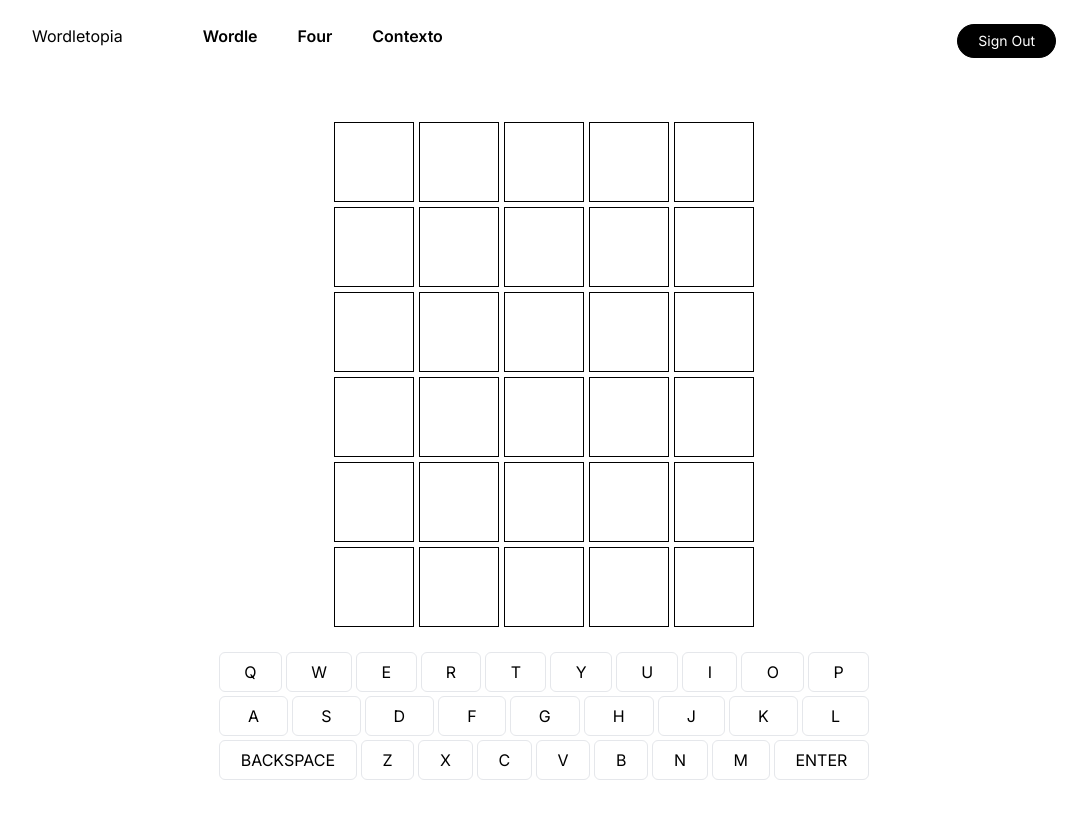
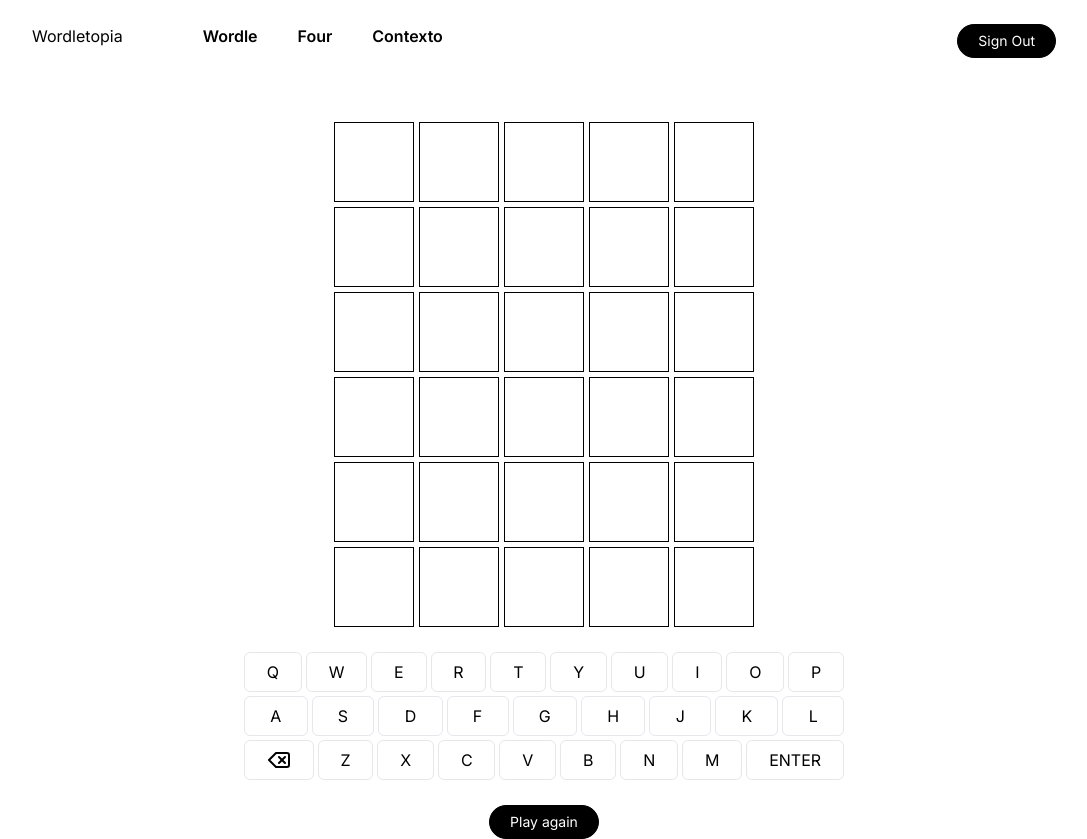
Before and after one commit to jezozobrado/nextWordle, a Next.js app: page /wordle in a window 1280 px wide. Shown: the whole page, without its empty margins (96-1183 px from the left). Before the commit the page ends 800 px from the top, so only its background shows below. Built offline with nearby package versions, Linux system fonts and the light colour scheme; no server answers.

Commit message:
Implement play again.

```diff
--- a/app/wordle/page.tsx
+++ b/app/wordle/page.tsx
@@ -24,7 +24,6 @@ const Wordle = () => {
   const setCurrentGuess = useWordleStore((s) => s.setCurrentGuess);
   const popCurrentGuess = useWordleStore((s) => s.popCurrentGuess);
   const resetCurrentGuess = useWordleStore((s) => s.resetCurrentGuess);
-  // const [currentGuess, setCurrentGuess] = useState("");
 
   const [colors, setColors] = useState<string[][]>(
     Array(6).fill(Array(5).fill(""))
@@ -32,6 +31,8 @@ const Wordle = () => {
   const [isGameOver, setIsGameOver] = useState(false);
   const [guessCount, setGuessCount] = useState(0);
   const [keys, setKeys] = useState<{ [letter: string]: string }>({});
+
+  const [replay, setReplay] = useState(0);
 
   const currentColorRef = useRef<string[]>(Array(5).fill("lightgray"));
   const currentGuessRef = useRef("");
@@ -152,7 +153,7 @@ const Wordle = () => {
     const randomWord = wordBank[Math.floor(Math.random() * words.length)];
     setSolution(randomWord);
     solutionRef.current = randomWord;
-  }, [words]);
+  }, [words, replay]);
 
   useEffect(() => console.log(solution), [solution]);
 
@@ -168,6 +169,24 @@ const Wordle = () => {
       .then((res) => setWords(res.data.data))
       .catch((err) => console.error(err));
   }, []);
+
+  const handleRestart = () => {
+    resetCurrentGuess();
+    setColors(Array(6).fill(Array(5).fill("")));
+    setGuesses(Array(6).fill(null));
+    setIsGameOver(false);
+    setGuessCount(0);
+    setKeys({});
+    setReplay((oldCounter) => oldCounter + 1);
+
+    currentColorRef.current = Array(5).fill("lightgray");
+    currentGuessRef.current = "";
+    // solutionRef.current = "";
+
+    keysRef.current = Object.fromEntries(
+      KEYS.map((key) => [key.toUpperCase(), ""])
+    );
+  };
 
   return (
     <section className="flex flex-col justify-center items-center w-full gap-[5px]">
@@ -190,6 +209,9 @@ const Wordle = () => {
       )}
 
       <Keyboard colors={keys} />
+      <button className="black_btn mt-5" onClick={handleRestart}>
+        Play again
+      </button>
     </section>
   );
 };
--- a/components/KeyboardLine.tsx
+++ b/components/KeyboardLine.tsx
@@ -13,7 +13,7 @@ const KeyboardLine = ({ keys, keyColorMap }: Props) => {
   const setCurrentGuess = useWordleStore((s) => s.setCurrentGuess);
   const popCurrentGuess = useWordleStore((s) => s.popCurrentGuess);
   return (
-    <div className="flex w-[650px] justify-between gap-1">
+    <div className="flex w-[600px] justify-between gap-1">
       {keys.map((letter, i) => (
         <button
           onClick={() => {
@@ -34,7 +34,7 @@ const KeyboardLine = ({ keys, keyColorMap }: Props) => {
           className="border h-10 flex justify-center items-center rounded-md flex-auto"
           style={{ background: `${keyColorMap[letter]}` }}
         >
-          {letter === "Backspace" ? (
+          {letter === "BACKSPACE" ? (
             <LuDelete size="24px" />
           ) : (
             letter.toUpperCase()
```
